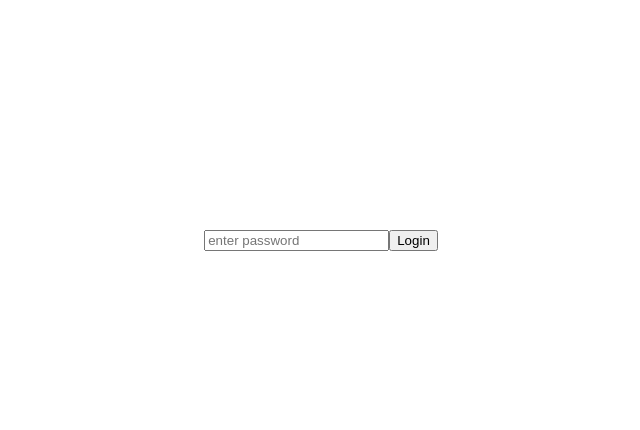
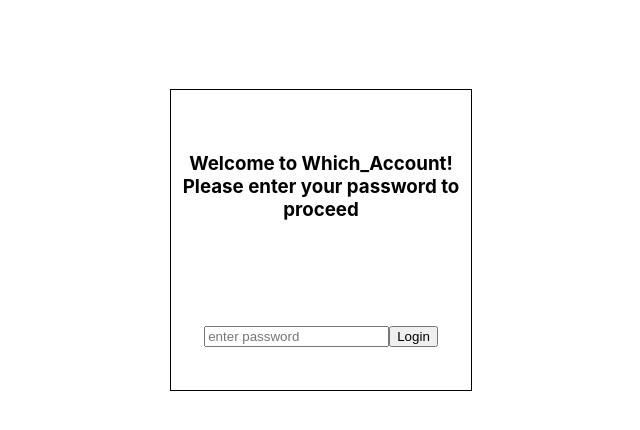
Before and after one commit to CD-Mackay/bad_ui_battles, a React (Create React App) app in the folder which_account/: page / in a window 1280 px wide. Shown: the top 430 px of the page, without its empty margins (319-959 px from the left). Built offline with nearby package versions, Linux system fonts and the light colour scheme.

Commit message:
style login form

```diff
--- /dev/null
+++ b/which_account/src/Components/Login/Login.css
@@ -0,0 +1,9 @@
+.login {
+  width: 300px;
+  align-self: center;
+  border: 1px solid black;
+  height: 300px;
+  display: flex;
+  flex-direction: column;
+  justify-content: space-around;
+}
--- a/which_account/src/Components/Login/Login.js
+++ b/which_account/src/Components/Login/Login.js
@@ -1,19 +1,26 @@
-import React, { useState } from 'react';
+import React, { useState } from "react";
+import './Login.css'
 
-const Login = ({accounts, handleLogin}) => {
-
-  const [password, setPassword] = useState()
+const Login = ({ accounts, handleLogin }) => {
+  const [password, setPassword] = useState();
 
   const handleChange = (e) => {
     setPassword(e.target.value);
   };
 
   return (
-    <form>
-      <input type="password" placeholder="enter password" onChange={(e) => handleChange(e)}></input>
-      <button onClick={(e) => handleLogin(e, password)}>Login</button>
-    </form>
-  )
+    <div className="login">
+      <h3>Welcome to Which_Account! Please enter your password to proceed</h3>
+      <form className="login-form">
+        <input
+          type="password"
+          placeholder="enter password"
+          onChange={(e) => handleChange(e)}
+        ></input>
+        <button onClick={(e) => handleLogin(e, password)}>Login</button>
+      </form>
+    </div>
+  );
 };
 
 export default Login;
```
